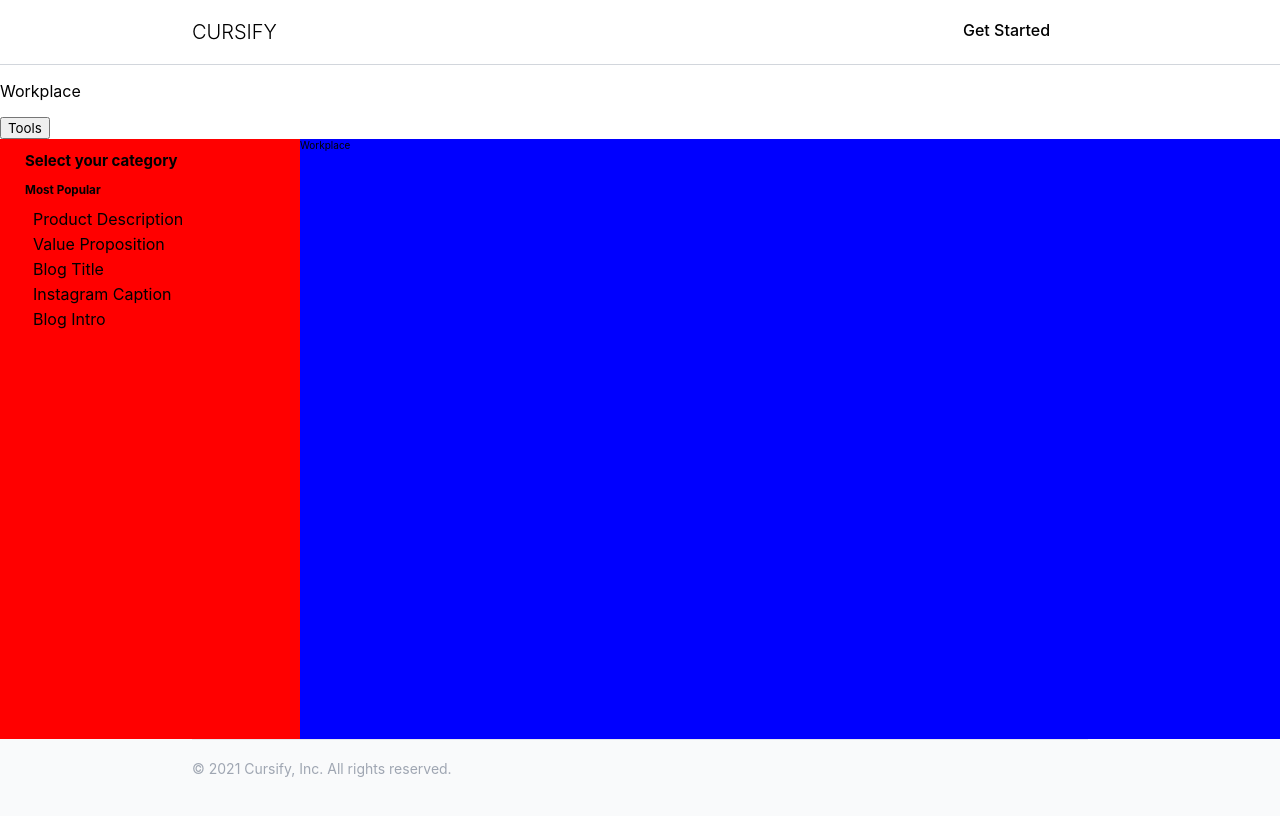
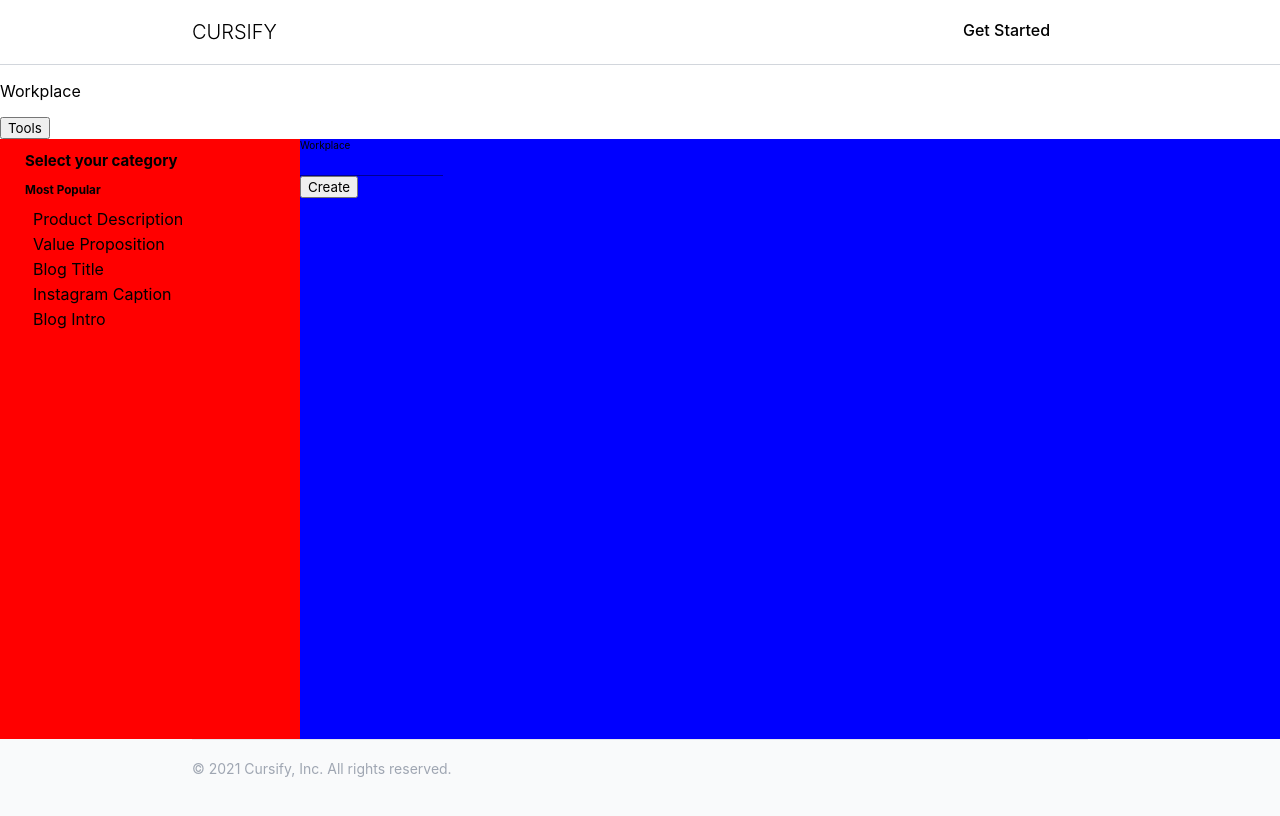
Before and after one commit to YoannBuzenet/ai_next_app, a Next.js app: page /workplace in a window 1280 px wide. Both pictures are taken after a click on the element "Product Description". Shown: the top 816 px of the page. Built offline with nearby package versions, Linux system fonts and the light colour scheme; no server answers.

Commit message:
textField from material UI import to display dynamically content

```diff
--- a/components/HeartWorkPlace.jsx
+++ b/components/HeartWorkPlace.jsx
@@ -1,8 +1,32 @@
 import style from "../styles/HeartWorkPlace.module.css";
+import TextField from "@material-ui/core/TextField";
 
-const HeartWorkPlace = ({ categoryObject }) => {
+const HeartWorkPlace = ({ categoryObject, sendDataToBackEnd }) => {
   console.log("categoryObject", categoryObject);
-  return <>Workplace</>;
+  if (categoryObject === null) {
+    return (
+      <div className={style.noCategoryDiv}>
+        <p>Welcome on Cursify !</p>
+        <p>Please choose a category.</p>
+      </div>
+    );
+  } else {
+    return (
+      <div>
+        Workplace
+        <div className={style.formContainer}>
+          {categoryObject.inputs.map((input) => (
+            <div>
+              <TextField />
+            </div>
+          ))}
+        </div>
+        <button type="button" onClick={sendDataToBackEnd}>
+          Create
+        </button>
+      </div>
+    );
+  }
 };
 
 export default HeartWorkPlace;
--- a/pages/workplace.js
+++ b/pages/workplace.js
@@ -21,6 +21,8 @@ export default function Workplace() {
   const [selectedCategory, setSelectedCategory] = useState(null);
 
   const sendDataToBackEnd = () => {
+    const finalPayload = { categoryID: selectedCategory };
+    console.log("we build the final payload here. Here :", finalPayload);
     console.log("pinging the back end...");
   };
 
@@ -44,6 +46,7 @@ export default function Workplace() {
         <div className={styles.rightDiv}>
           <HeartWorkPlace
             categoryObject={categoriesDefinition?.[selectedCategory] || null}
+            sendDataToBackEnd={sendDataToBackEnd}
           />
         </div>
       </div>
--- a/styles/HeartWorkPlace.module.css
+++ b/styles/HeartWorkPlace.module.css
@@ -1,26 +1,8 @@
-/**********************/
-/********Footer*******/
-/**********************/
-
-.footer {
-  background-color: rgb(249, 250, 251);
-  color: rgb(159, 166, 178);
-  padding-bottom: 6rem;
-}
-.footer > div {
-  border-top: 1px solid rgba(210, 214, 220, 0.5);
+.noCategoryDiv {
 }
 
-.footer span {
-  font-size: 1.8rem;
-}
-
-.footerContent {
-  padding-top: 2rem;
+.formContainer {
 }
 
 @media only screen and (max-width: 1400px) {
-  .footer span {
-    font-size: 1.4rem;
-  }
 }
```
